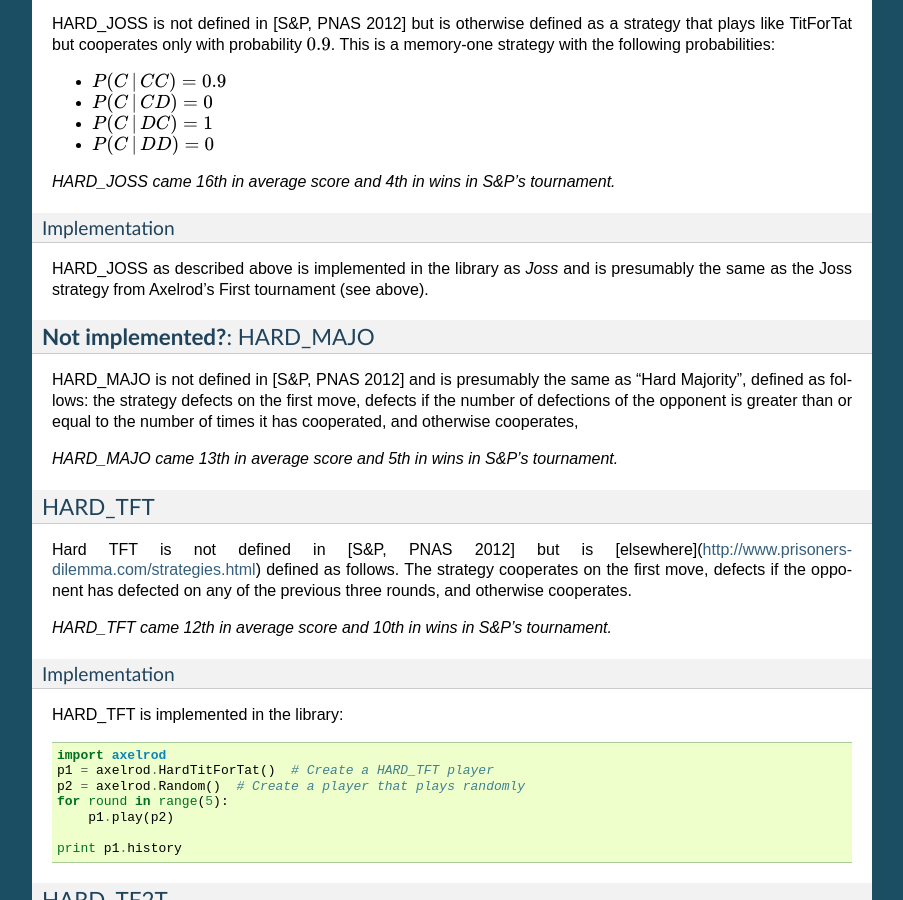
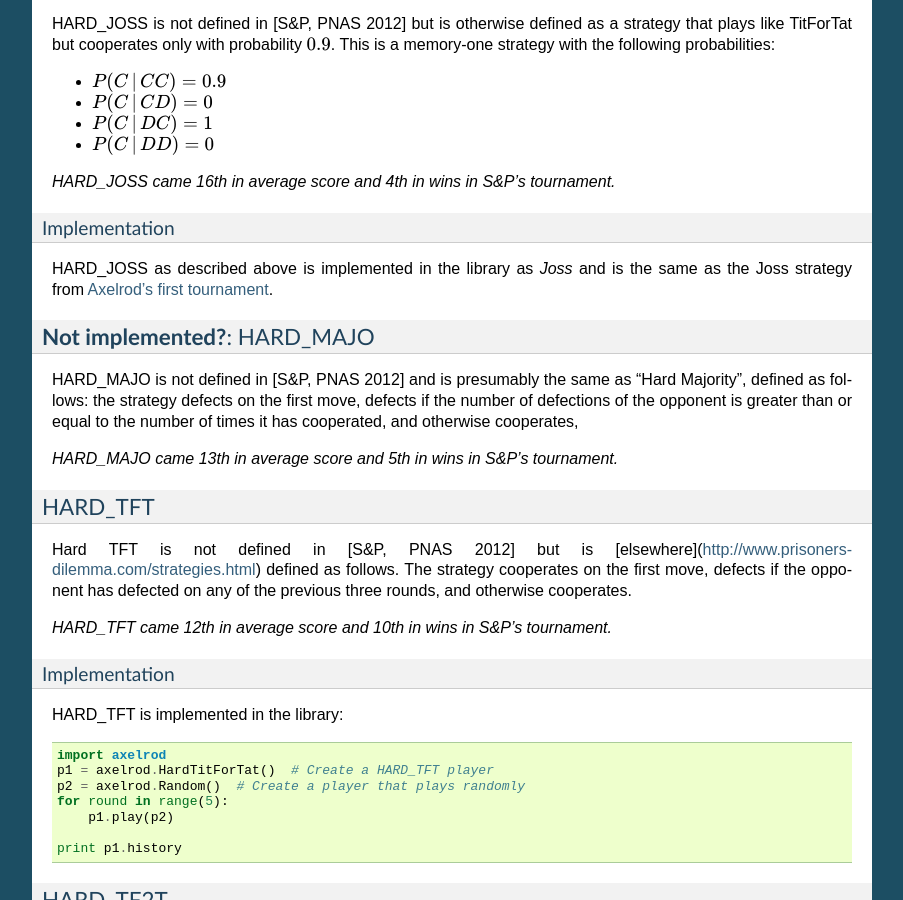
Before and after one commit to Axelrod-Python/Axelrod, a Sphinx documentation site: the page built from docs/overview_of_strategies.rst, in a window 1280 px wide and 900 px high, scrolled down 12018 px. Shown: the whole window, without its empty margins (198-1101 px from the left). Built offline with Sphinx 7.4.7, drawn with Linux system fonts in a browser that asks for light colours.

Commit message:
Minor tweak to Joss implementation section.

```diff
--- a/docs/overview_of_strategies.rst
+++ b/docs/overview_of_strategies.rst
@@ -711,7 +711,8 @@
 Implementation
 **************
 
-HARD_JOSS as described above is implemented in the library as `Joss` and is presumably the same as the Joss strategy from Axelrod's First tournament (see above).
+HARD_JOSS as described above is implemented in the library as `Joss` and is
+the same as the Joss strategy from `Axelrod's first tournament`_.
 
 
 **Not implemented?**: HARD_MAJO
```
